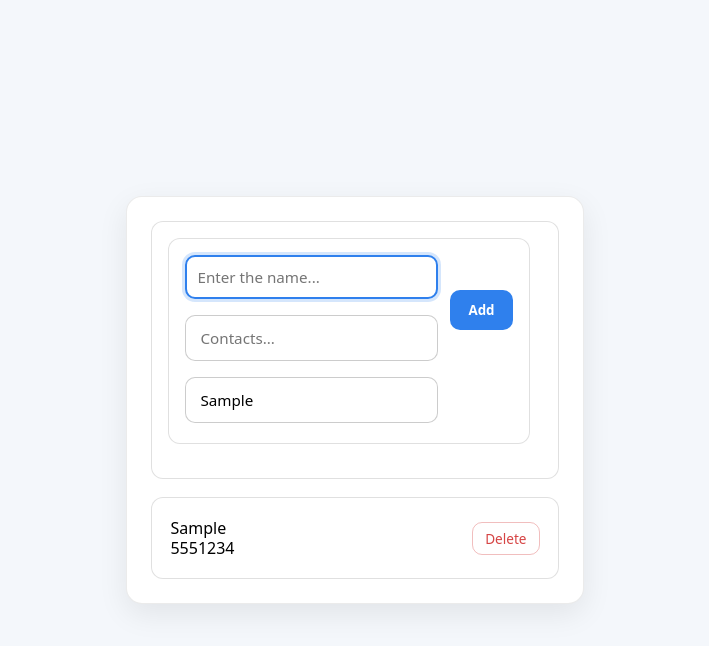
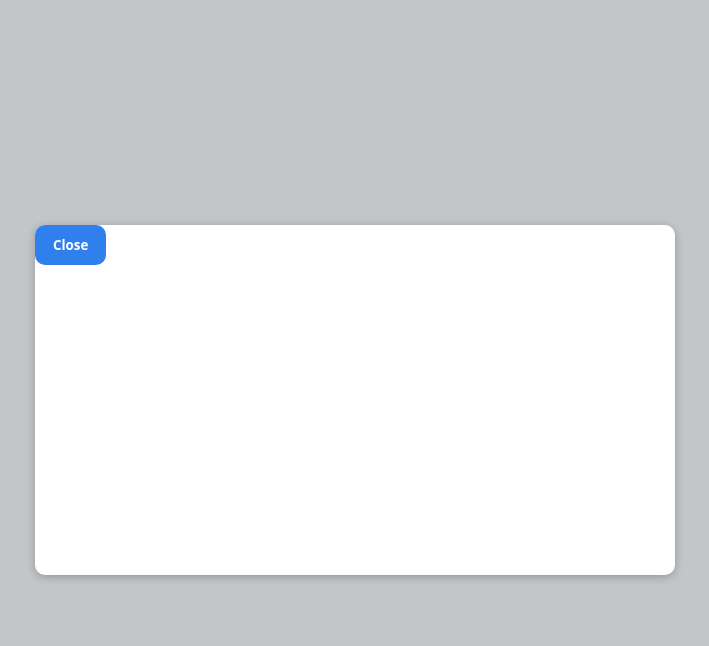
Before and after one commit to BivinSG/my-todo-app-git, a React (Vite) app: page / in a window 1280 px wide. Both pictures are taken after typing "Sample", "5551234", "Sample" into the empty fields and a click on the button "Add". Shown: the top 646 px of the page, without its empty margins (285-994 px from the left). Built offline with nearby package versions, Linux system fonts and the light colour scheme.

Commit message:
Implemented styles with css module

```diff
--- a/package.json
+++ b/package.json
@@ -10,6 +10,7 @@
     "preview": "vite preview"
   },
   "dependencies": {
+    "bootstrap": "^5.3.8",
     "react": "^19.2.0",
     "react-dom": "^19.2.0"
   },
--- a/src/App.jsx
+++ b/src/App.jsx
@@ -2,14 +2,11 @@ import { createContext, useContext } from "react";
 import "./App.css";
 import ListData from "./student-list Components/ListData";
 import ListInput from "./student-list Components/ListInput";
-
-export const dummyContext = createContext();
+import Modal from "./components/Modal";
 
 function App() {
-  // console.log("App is running");
-
   return (
-    <dummyContext.Provider value={{ dummyValue: "Hello Bivin" }}>
+    <>
       <div className="app-container">
         <div className="list-input-container">
           <ListInput />
@@ -19,7 +16,7 @@ function App() {
           <ListData />
         </div>
       </div>
-    </dummyContext.Provider>
+    </>
   );
 }
 
--- /dev/null
+++ b/src/components/Modal/Modal.module.css
@@ -0,0 +1,15 @@
+.modal{
+    position: fixed;
+    inset: 0;
+    background-color: rgba(0, 0, 1, 0.2);
+    display: flex;
+    justify-content: center;
+    align-items: center;
+}
+.modal-content {
+    background-color: white;
+    width: 50vw;
+    height: 350px;
+    border-radius: 10px;
+    box-shadow: 0 2px 10px rgba(0, 0, 0, 0.25);
+}
--- /dev/null
+++ b/src/components/Modal/index.jsx
@@ -0,0 +1,16 @@
+import React from "react";
+import styles from "./Modal.module.css";
+
+const Modal = ({ handleClose }) => {
+  return (
+    <div className={styles.modal}>
+      <div className={styles["modal-content"]}>
+        <button className="btn btn-danger" onClick={handleClose}>
+          Close
+        </button>
+      </div>
+    </div>
+  );
+};
+
+export default Modal;
--- a/src/student-list Components/ListInput.jsx
+++ b/src/student-list Components/ListInput.jsx
@@ -1,28 +1,17 @@
-import React, {
-  useContext,
-  useRef,
-  useEffect,
-  useState,
-  useCallback,
-  forwardRef,
-} from "react";
+import { useCallback, useEffect, useRef, useState } from "react";
+import useAppContext from "../components/hooks/useAppContext";
 import Input from "../components/Input";
-import { dummyContext } from "../App";
-import AppContext from "../components/context/AppContext";
-import useAppContext from "../components/hooks/useAppContext";
+import Modal from "../components/Modal";
 
 function ListInput() {
-  // console.log("List Input is running");
   const { state, dispatch } = useAppContext();
-
-  // const { dummyValue } = useContext(dummyContext);
-  // console.log(dummyValue);
   const [inputValue, setInputValue] = useState("");
   const [nameError, setNameError] = useState("");
   const [contactError, setContactError] = useState("");
   const [contactInput, setContactInput] = useState("");
   const [formValues, setFormValues] = useState({ name: "", contact: "" });
   const [formErrors, setFormErrors] = useState({});
+  const [modalOpen, setModalOpen] = useState(false);
 
   const nameRef = useRef();
   useEffect(() => {
@@ -66,19 +55,30 @@ function ListInput() {
   }, []);
 
   const handleAddClick = useCallback(() => {
+    setModalOpen(!modalOpen);
     // console.log(Object.keys(formValues));
-    if (validateFormValues()) {
-      dispatch({
-        type: "add",
-        payload: { ...formValues, id: crypto.randomUUID() },
-      });
-      setFormValues({});
-      setFormErrors({});
-      nameRef.current.focus();
-    }
+    // if (validateFormValues()) {
+    //   dispatch({
+    //     type: "add",
+    //     payload: { ...formValues, id: crypto.randomUUID() },
+    //   });
+    //   setFormValues({});
+    //   setFormErrors({});
+    //   nameRef.current.focus();
+    // }
   });
 
+  const handleClose = () => {
+    console.log("hello");
+    setModalOpen(!modalOpen);
+  };
+
   return (
+    <>
+      {modalOpen ? (
+        <Modal handleClose={handleClose} />
+      ) : (
+        <>
           <div className="list-input-section">
             <div className="list-input-container">
               <div className="list-input">
@@ -115,6 +115,9 @@ function ListInput() {
               </div>
             </div>
           </div>
+        </>
+      )}
+    </>
   );
 }
 
```
Also changed, not shown: 1 other file (tests, documents, lock files or other folders). Lines whose indentation alone changed are shown as unchanged.
